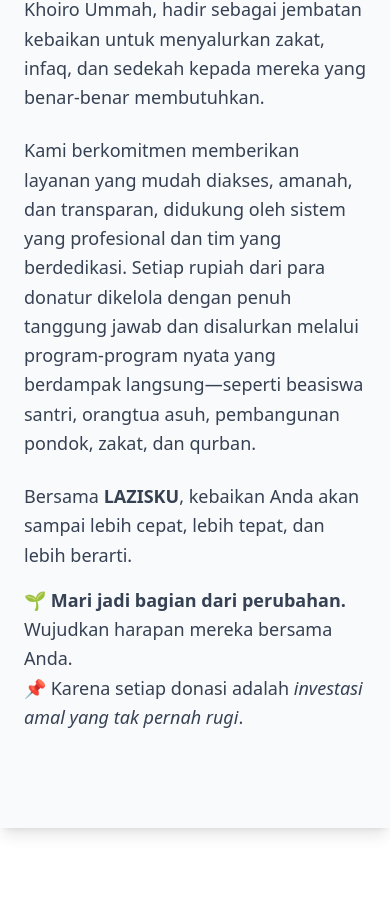
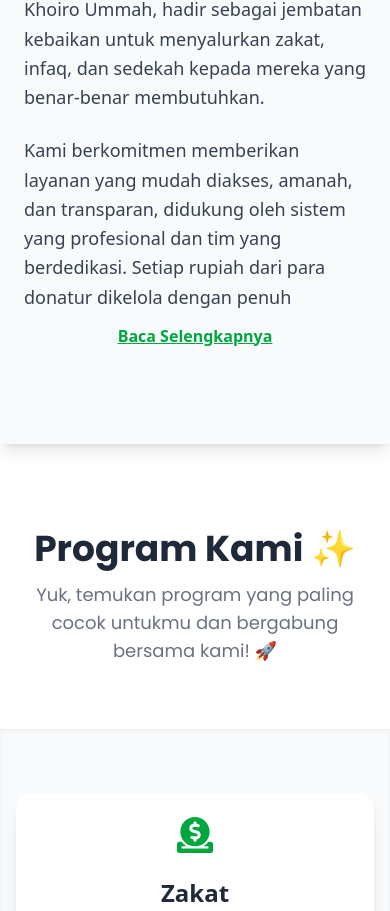
Before and after one commit to BangGondes/LazisKu, a Next.js app: page / in a window 390 px wide. Shown: the part 1240-2151 px from the top of the page. Built offline with nearby package versions, Linux system fonts and the light colour scheme; a web font is replaced by a local one.

Commit message:
[FIX]tetang kami

```diff
--- a/src/app/about/page.tsx
+++ b/src/app/about/page.tsx
@@ -1,8 +1,23 @@
 "use client";
 
+import { useState, useEffect } from "react";
 import { motion } from "framer-motion";
+import clsx from "clsx";
 
 export default function About() {
+  const [isExpanded, setIsExpanded] = useState(false);
+  const [isMobile, setIsMobile] = useState(false);
+
+  useEffect(() => {
+    // Cek apakah ukuran layar adalah mobile
+    const checkMobile = () => {
+      setIsMobile(window.innerWidth <= 768);
+    };
+    checkMobile();
+    window.addEventListener("resize", checkMobile);
+    return () => window.removeEventListener("resize", checkMobile);
+  }, []);
+
   return (
     <motion.div
       initial={{ opacity: 0, y: 50 }}
@@ -15,14 +30,23 @@ export default function About() {
         Tentang Kami ✨
       </h1>
 
-      <p className="text-lg md:text-xl text-gray-700 mt-0 leading-relaxed max-w-3xl mx-auto">
+      <div
+        className={clsx(
+          "text-lg md:text-xl text-gray-700 leading-relaxed max-w-3xl mx-auto transition-all duration-500 overflow-hidden",
+          {
+            "max-h-[400px]": isMobile && !isExpanded,
+            "max-h-[2000px]": isMobile && isExpanded,
+          }
+        )}
+      >
+        <p>
           LAZISKU (Lembaga Amil Zakat Khoiro Ummah) adalah lembaga resmi yang
           berada di bawah naungan Yayasan Khoiro Ummah, hadir sebagai jembatan
-        kebaikan untuk menyalurkan zakat, infaq, dan sedekah kepada mereka yang
-        benar-benar membutuhkan.
+          kebaikan untuk menyalurkan zakat, infaq, dan sedekah kepada mereka
+          yang benar-benar membutuhkan.
         </p>
 
-      <p className="text-lg md:text-xl text-gray-700 leading-relaxed max-w-3xl mx-auto mt-6">
+        <p className="mt-6">
           Kami berkomitmen memberikan layanan yang mudah diakses, amanah, dan
           transparan, didukung oleh sistem yang profesional dan tim yang
           berdedikasi. Setiap rupiah dari para donatur dikelola dengan penuh
@@ -31,19 +55,32 @@ export default function About() {
           pondok, zakat, dan qurban.
         </p>
 
-      <p className="text-lg md:text-xl text-gray-700 leading-relaxed max-w-3xl mx-auto mt-6">
-        Bersama <strong>LAZISKU</strong>, kebaikan Anda akan sampai lebih cepat,
-        lebih tepat, dan lebih berarti.
+        <p className="mt-6">
+          Bersama <strong>LAZISKU</strong>, kebaikan Anda akan sampai lebih
+          cepat, lebih tepat, dan lebih berarti.
           <br />
           <span className="block mt-4">
-          🌱 <strong>Mari jadi bagian dari perubahan.</strong> Wujudkan harapan
-          mereka bersama Anda.
+            🌱 <strong>Mari jadi bagian dari perubahan.</strong> Wujudkan
+            harapan mereka bersama Anda.
           </span>
           <span className="block">
             📌 Karena setiap donasi adalah{" "}
             <em>investasi amal yang tak pernah rugi</em>.
           </span>
         </p>
+      </div>
+
+      {/* Tombol toggle hanya muncul di mobile */}
+      {isMobile && (
+        <div className="text-center mt-4">
+          <button
+            onClick={() => setIsExpanded(!isExpanded)}
+            className="text-green-600 hover:text-green-800 font-semibold underline transition"
+          >
+            {isExpanded ? "Tutup" : "Baca Selengkapnya"}
+          </button>
+        </div>
+      )}
     </motion.div>
   );
 }
```
Lines whose indentation alone changed are shown as unchanged.
